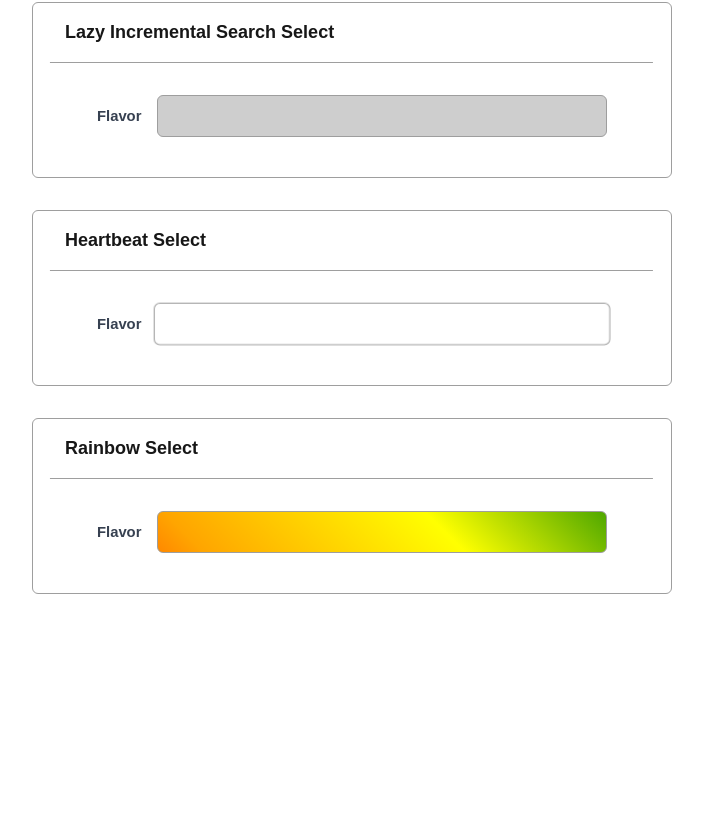
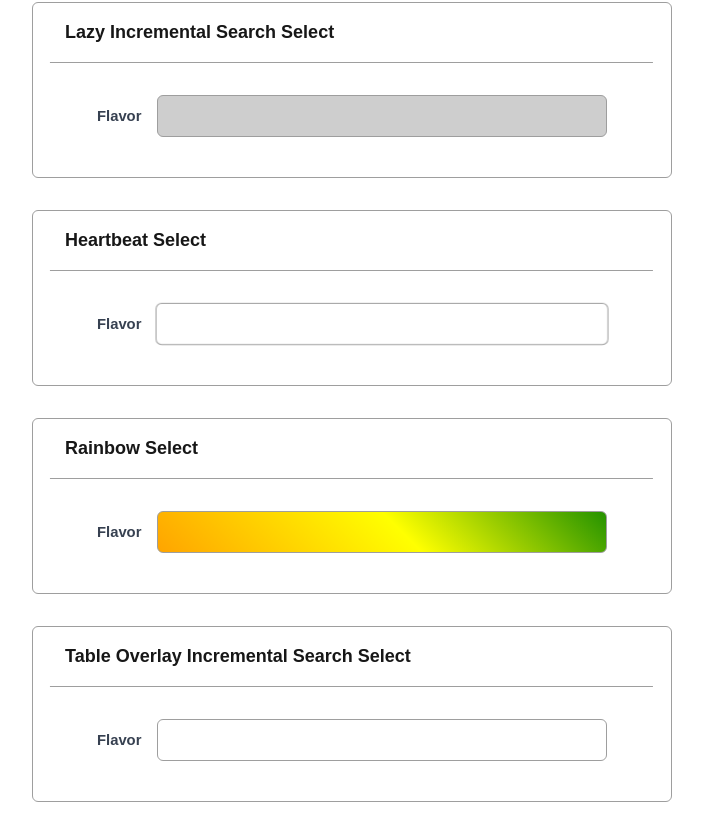
Before and after one commit to Gizmo-Verindipencil/My-React-Select, a Next.js app: page / in a window 1280 px wide. Shown: the part 702-1536 px from the top of the page, without its empty margins (16-719 px from the left). Before the commit the page ends 1328 px from the top, so only its background shows below. Built offline with nearby package versions, Linux system fonts and the light colour scheme.

Commit message:
Add TableOverlayIncrementalSearchSelect component

```diff
--- a/src/app/page.tsx
+++ b/src/app/page.tsx
@@ -8,6 +8,7 @@ import { Showcase } from "@/layouts/showcase";
 import { LazyIncrementalSearchSelect } from "@/components/lazy-incremental-search-select";
 import { HeartbeatSelect } from "@/components/heartbeat-select";
 import { RainbowSelect } from "@/components/rainbow-select";
+import { TableOverlayIncrementalSearchSelect } from "@/components/table-overlay-incremental-search-select";
 
 export default function Home() {
   const flavors = [
@@ -16,6 +17,15 @@ export default function Home() {
     { value: "vanilla", label: "Vanilla" },
     { value: "strawberry", label: "Strawberry" },
   ];
+
+  const extendedFlavors = flavors.map((x) => {
+    return {
+      value: x.value,
+      labels: Array.from({ length: 3 }).map((_, i) =>
+        x.label ? `${x.label}${i + 1}` : "",
+      ),
+    };
+  });
 
   const methods = useForm({
     mode: "onTouched",
@@ -74,6 +84,13 @@ export default function Home() {
               name={`flavor${i++}`}
             />
           </Showcase>
+          <Showcase label="Table Overlay Incremental Search Select">
+            <TableOverlayIncrementalSearchSelect
+              label="Flavor"
+              options={extendedFlavors}
+              name={`flavor${i++}`}
+            />
+          </Showcase>
         </FormProvider>
       </div>
     </>
--- /dev/null
+++ b/src/components/table-overlay-incremental-search-select/TableOverlayIncrementalSearchSelect.tsx
@@ -0,0 +1,129 @@
+"use client";
+
+import React, { useState, useEffect, useRef } from "react";
+import { useFormContext } from "react-hook-form";
+
+import classes from "./table-overlay-incremental-search-select.module.scss";
+
+interface TableOverlayIncrementalSearchSelectProps {
+  name: string;
+  options: { value: string; labels: string[] }[];
+  label?: string;
+}
+
+const TableOverlayIncrementalSearchSelect: React.FC<
+  TableOverlayIncrementalSearchSelectProps
+> = ({ name, options, label }) => {
+  const { register, setValue, watch } = useFormContext();
+  const [searchTerm, setSearchTerm] = useState("");
+  const [filteredOptions, setFilteredOptions] = useState(options);
+  const [isOpen, setIsOpen] = useState(false);
+  const selectRef = useRef<HTMLDivElement>(null);
+
+  useEffect(() => {
+    if (!searchTerm) {
+      setFilteredOptions(options);
+      return;
+    }
+    setFilteredOptions(
+      options.filter((option) =>
+        option.labels.some((label) =>
+          label.toLowerCase().includes(searchTerm.toLowerCase()),
+        ),
+      ),
+    );
+  }, [searchTerm, options]);
+
+  const reflectValueToSearchTerm = (incoming: string) => {
+    const destinations = options.filter((x) => x.value === incoming);
+    const destination = destinations.length > 0 ? destinations[0] : null;
+    if (destination) {
+      setSearchTerm(destination.labels[0]);
+      setValue(name, destination.value);
+    }
+  };
+
+  const handleValueChange = (e: React.ChangeEvent<HTMLInputElement>) => {
+    reflectValueToSearchTerm(e.target.value);
+  };
+
+  const value = watch(name);
+  useEffect(() => {
+    reflectValueToSearchTerm(value);
+  }, [value]);
+
+  const handleOptionClick = (option: { value: string; labels: string[] }) => {
+    setSearchTerm(option.labels[0]);
+    setValue(name, option.value);
+    setIsOpen(false);
+  };
+
+  const handleSearchChange = (e: React.ChangeEvent<HTMLInputElement>) => {
+    setValue(name, "");
+    setSearchTerm(e.target.value);
+  };
+
+  const handleSearchFocus = () => {
+    setIsOpen(true);
+  };
+
+  const handleSearchBlur = (e: React.FocusEvent<HTMLInputElement>) => {
+    setTimeout(() => {
+      if (!selectRef.current?.contains(e.relatedTarget)) {
+        setIsOpen(false);
+      }
+    }, 100);
+  };
+
+  return (
+    <div className={classes.container} ref={selectRef}>
+      {label && (
+        <label htmlFor={name} className={classes.label}>
+          {label}
+        </label>
+      )}
+      <div style={{ display: "flex", flexDirection: "column", width: "100%" }}>
+        <input
+          type="text"
+          id={name}
+          className={classes.select}
+          value={searchTerm}
+          onFocus={handleSearchFocus}
+          onBlur={handleSearchBlur}
+          onChange={handleSearchChange}
+          autoComplete="off"
+        />
+        <input
+          type="text"
+          hidden
+          {...register(name, {
+            onChange: handleValueChange,
+          })}
+        />
+        {isOpen && (
+          <table className={classes.list}>
+            <tbody>
+              {filteredOptions.length > 0
+                ? filteredOptions.map((option) => (
+                    <tr
+                      key={option.value}
+                      className={classes.option}
+                      onClick={() => handleOptionClick(option)}
+                    >
+                      {option.labels.map((label, index) => (
+                        <td key={index} className={classes.option}>
+                          {label}
+                        </td>
+                      ))}
+                    </tr>
+                  ))
+                : null}
+            </tbody>
+          </table>
+        )}
+      </div>
+    </div>
+  );
+};
+
+export default TableOverlayIncrementalSearchSelect;
--- /dev/null
+++ b/src/components/table-overlay-incremental-search-select/index.ts
@@ -0,0 +1,2 @@
+import TableOverlayIncrementalSearchSelect from "./TableOverlayIncrementalSearchSelect";
+export { TableOverlayIncrementalSearchSelect };
--- /dev/null
+++ b/src/components/table-overlay-incremental-search-select/table-overlay-incremental-search-select.module.scss
@@ -0,0 +1,53 @@
+.container {
+  display: flex;
+  margin: 1rem 2rem;
+}
+
+.label {
+  color: #374151;
+  font-size: 0.925rem;
+  font-weight: bold;
+  margin: 0.6rem 0;
+}
+
+.select {
+  appearance: none;
+  background-color: white;
+  border: 1px solid #9e9e9e;
+  border-radius: 0.375rem;
+  color: #374151;
+  cursor: pointer;
+  font-size: 1rem;
+  margin-left: 1rem;
+  padding: 0.5rem 1rem;
+  width: 96.565%;
+
+  &:focus {
+    outline: none;
+    border-color: #2563eb;
+    box-shadow: 0 0 0 3px rgba(37, 99, 235, 0.25);
+  }
+}
+
+.list {
+  background-color: white;
+  border: 1px solid #9e9e9e;
+  border-radius: 0.375rem;
+  left: 0;
+  list-style-type: none;
+  margin: 0;
+  padding: 0;
+  transform: translateX(1rem);
+  top: 100%;
+  width: 96.5%;
+  z-index: 10;
+}
+
+.option {
+  cursor: pointer;
+  padding: 0.5rem 1rem;
+}
+
+.disabled {
+  color: #808080;
+}
```
